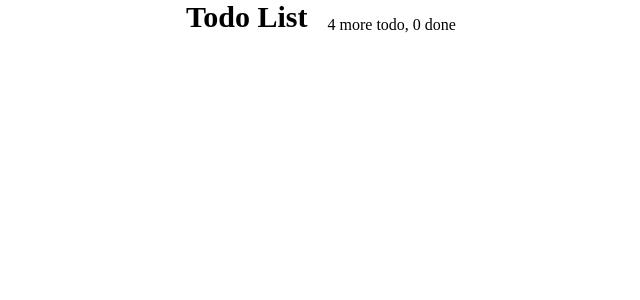
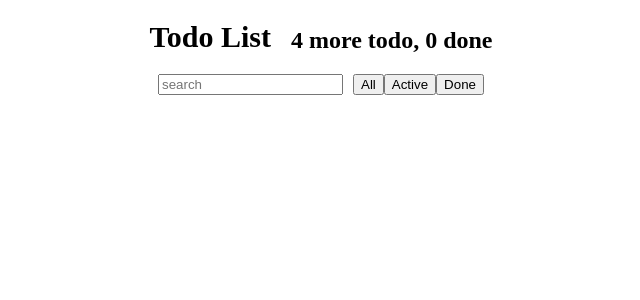
Before and after one commit to fad90/todo-class_components, a React (Create React App) app: page / in a window 1280 px wide. Shown: the top 300 px of the page, without its empty margins (319-959 px from the left). Built offline with nearby package versions, Linux system fonts and the light colour scheme.

Commit message:
added search panel and filter buttons

```diff
--- a/src/app-header/app-header.js
+++ b/src/app-header/app-header.js
@@ -5,10 +5,10 @@ import "./app-header.css"
 class AppHeader extends React.Component {
   render() {
     return (
-      <header className="header">
-        <div className="header__text">Todo List</div>
-        <div className="header__count">4 more todo, 0 done</div>
-      </header>
+      <div className="header">
+        <h1 className="header__text">Todo List</h1>
+        <h2 className="header__count">4 more todo, 0 done</h2>
+      </div>
     );
   }
 }
--- a/src/app/App.css
+++ b/src/app/App.css
@@ -13,5 +13,9 @@ body {
 }
 .app {
   display: flex;
-  justify-content: center;
+  align-items: center;
+  flex-direction: column;
 }
+.search-panel {
+  display: flex;
+}
--- a/src/app/App.js
+++ b/src/app/App.js
@@ -2,12 +2,18 @@ import React from "react";
 import ReactDOM from "react-dom";
 import "./App.css";
 import AppHeader from "../app-header/app-header";
+import ItemStatusFilter from "../item-status-filter/item-status-filter";
+import SearchPanel from "../search-panel/search-panel";
 
 class App extends React.Component {
   render() {
     return (
-      <div className='app'>
+      <div className="app">
         <AppHeader />
+        <div className="search-panel">
+          <SearchPanel />
+          <ItemStatusFilter />
+        </div>
       </div>
     );
   }
--- a/src/item-status-filter/item-status-filter.css
+++ b/src/item-status-filter/item-status-filter.css
@@ -0,0 +1,3 @@
+.btn-group {
+    margin-left: 10px;
+}
--- a/src/item-status-filter/item-status-filter.js
+++ b/src/item-status-filter/item-status-filter.js
@@ -0,0 +1,17 @@
+import React from "react";
+import ReactDOM from "react-dom";
+import "./item-status-filter.css"
+
+class ItemStatusFilter extends React.Component {
+  render() {
+    return (
+      <div className="btn-group">
+          <button type="button">All</button>
+          <button type="button">Active</button>
+          <button type="button">Done</button>
+      </div>
+    );
+  }
+}
+
+export default ItemStatusFilter;
--- a/src/search-panel/search-panel.js
+++ b/src/search-panel/search-panel.js
@@ -0,0 +1,11 @@
+import React from "react";
+import ReactDOM from "react-dom";
+import "./search-panel.css";
+
+class SearchPanel extends React.Component {
+  render() {
+    return <input type="text" placeholder="search" />;
+  }
+}
+
+export default SearchPanel;
```
